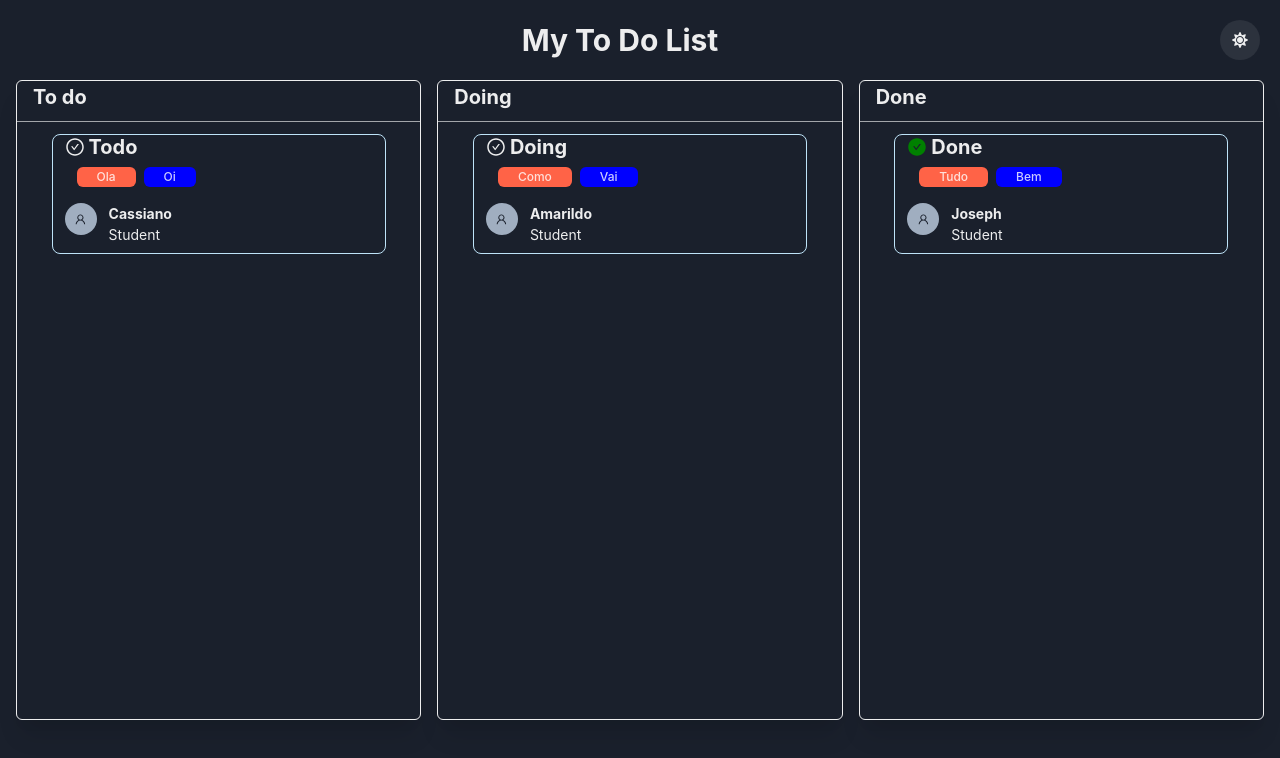
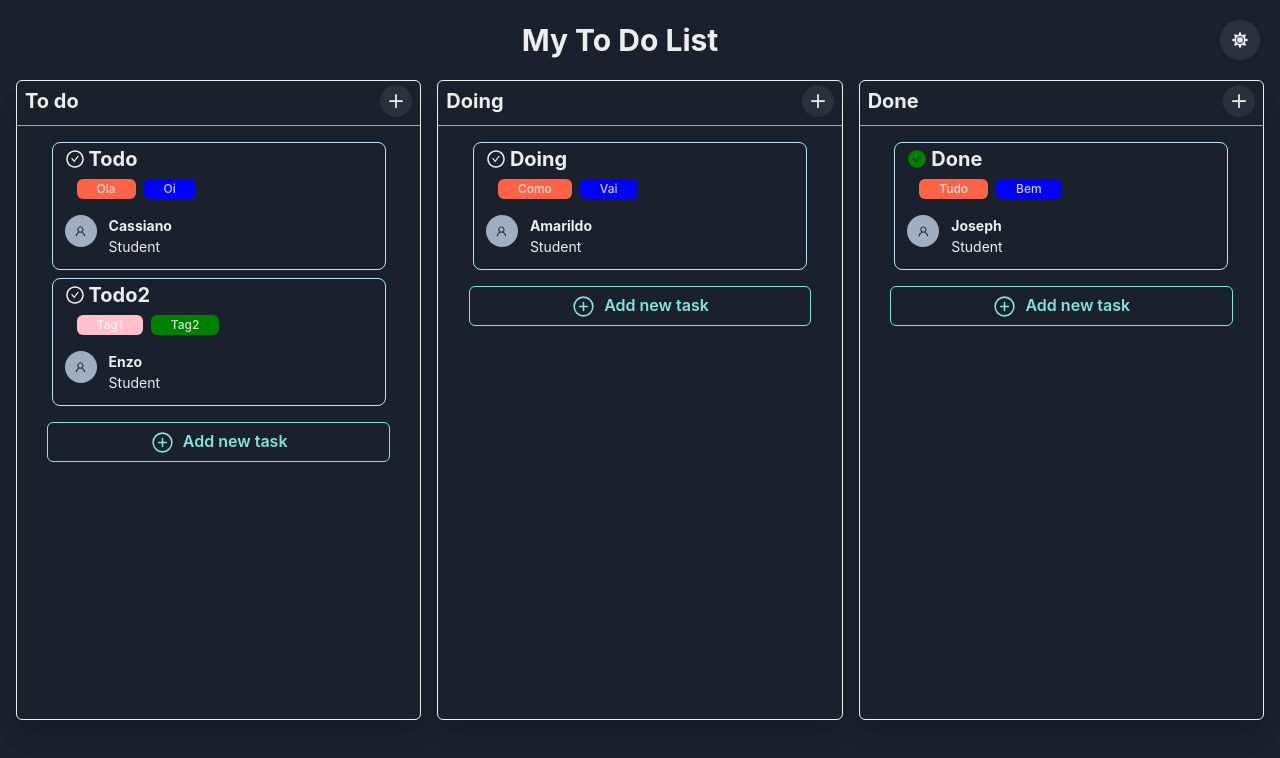
Before and after one commit to CassianoJunior/ToDoListChakraUI, a Next.js app: page / in a window 1280 px wide. Shown: the top 758 px of the page. Built offline with nearby package versions, Linux system fonts and the light colour scheme.

Commit message:
Adicionando o botao e estilizando

```diff
--- /dev/null
+++ b/src/components/AddTaskButton/index.js
@@ -0,0 +1,28 @@
+import { Flex, Button } from '@chakra-ui/react';
+import { IoAddCircleOutline } from 'react-icons/io5';
+
+import cardsTodo from '../../lib/objects/cardsTodo.json';
+import cardsDoing from '../../lib/objects/cardsDoing.json';
+import cardsDone from '../../lib/objects/cardsDone.json';
+
+import { defineCards } from '../ListSection';
+
+export function addingTask(title, cards) {
+  const cardsToUpdate = defineCards(title);
+}
+
+const AddTaskButton = ({ title, cards }) => (
+  <Flex align="center" justify="center">
+    <Button
+      colorScheme="teal"
+      variant="outline"
+      w="85%"
+      leftIcon={<IoAddCircleOutline size={25} />}
+      onClick={addingTask(title, cards)}
+    >
+      Add new task
+    </Button>
+  </Flex>
+);
+
+export default AddTaskButton;
--- a/src/components/ListSection/index.js
+++ b/src/components/ListSection/index.js
@@ -9,9 +9,11 @@ import {
   Container,
   Avatar,
   Text,
+  theme,
+  IconButton,
 } from '@chakra-ui/react';
 
-import { Icon } from '@chakra-ui/icons';
+import { AddIcon, Icon } from '@chakra-ui/icons';
 
 import {
   AiOutlineUser,
@@ -19,46 +21,13 @@ import {
   AiFillCheckCircle,
 } from 'react-icons/ai';
 
-const cardsTodo = [
-  {
-    id: 0,
-    title: 'Todo',
-    tags: [
-      { name: 'Ola', color: 'tomato' },
-      { name: 'Oi', color: 'blue' },
-    ],
-    user: 'Cassiano',
-    description: 'Student',
-  },
-];
+import AddTaskButton from '../AddTaskButton';
 
-const cardsDoing = [
-  {
-    id: 0,
-    title: 'Doing',
-    tags: [
-      { name: 'Como', color: 'tomato' },
-      { name: 'Vai', color: 'blue' },
-    ],
-    user: 'Amarildo',
-    description: 'Student',
-  },
-];
+import cardsTodo from '../../lib/objects/cardsTodo.json';
+import cardsDoing from '../../lib/objects/cardsDoing.json';
+import cardsDone from '../../lib/objects/cardsDone.json';
 
-const cardsDone = [
-  {
-    id: 0,
-    title: 'Done',
-    tags: [
-      { name: 'Tudo', color: 'tomato' },
-      { name: 'Bem', color: 'blue' },
-    ],
-    user: 'Joseph',
-    description: 'Student',
-  },
-];
-
-function defineCards(title) {
+export function defineCards(title) {
   if (title === 'To do') return cardsTodo;
 
   return title === 'Doing' ? cardsDoing : cardsDone;
@@ -69,18 +38,20 @@ const ListSection = ({ title }) => {
 
   return (
     <Stack w="100%" border="1px" h="80vh" boxShadow="xl" rounded="md">
-      <Flex align="center">
-        <Heading as="h3" size="md" px={4} py={1}>
+      <Flex justify="space-between" w="98%" align="center" pt={1}>
+        <Heading as="h3" size="md" pl={2}>
           {title}
         </Heading>
+        <IconButton icon={<AddIcon />} size="sm" isRound="true" />
       </Flex>
-      <Divider bg="white" m="2px" />
+      <Divider bg="white" />
       <Container key={title}>
         {cards.map((items) => (
           <Box
             w="90%"
             mx="auto"
-            my={1}
+            my={2}
+            py={1}
             border="1px"
             borderColor="blue.100"
             borderRadius="lg"
@@ -103,7 +74,9 @@ const ListSection = ({ title }) => {
                   bgColor={color}
                   px={5}
                 >
-                  {name}
+                  <Text as="p" fontFamily={theme.fonts.body}>
+                    {name}
+                  </Text>
                 </Tag>
               ))}
             </HStack>
@@ -119,6 +92,7 @@ const ListSection = ({ title }) => {
           </Box>
         ))}
       </Container>
+      <AddTaskButton title={title} cards={cards} />
     </Stack>
   );
 };
--- /dev/null
+++ b/src/lib/objects/cardsDoing.json
@@ -0,0 +1,12 @@
+[
+    {
+        "id": 0,
+        "title": "Doing",
+        "tags": [
+            { "name": "Como", "color": "tomato" },
+            { "name": "Vai", "color": "blue" }
+        ],
+        "user": "Amarildo",
+        "description": "Student"
+    }
+  ]
--- /dev/null
+++ b/src/lib/objects/cardsDone.json
@@ -0,0 +1,12 @@
+[
+    {
+        "id": 0,
+        "title": "Done",
+        "tags": [
+            { "name": "Tudo", "color": "tomato" },
+            { "name": "Bem", "color": "blue" }
+        ],
+        "user": "Joseph",
+        "description": "Student"
+    }
+  ]
--- /dev/null
+++ b/src/lib/objects/cardsTodo.json
@@ -0,0 +1,22 @@
+[
+    {
+        "id": 0,
+        "title": "Todo",
+        "tags": [
+            { "name": "Ola", "color": "tomato" },
+            { "name": "Oi", "color": "blue" }
+        ],
+        "user": "Cassiano",
+        "description": "Student"
+    },
+    {
+        "id": 1,
+        "title": "Todo2",
+        "tags": [
+        { "name": "Tag1", "color": "pink" },
+        { "name": "Tag2", "color": "green" }
+        ],
+        "user": "Enzo",
+        "description": "Student"
+    }
+]
```
